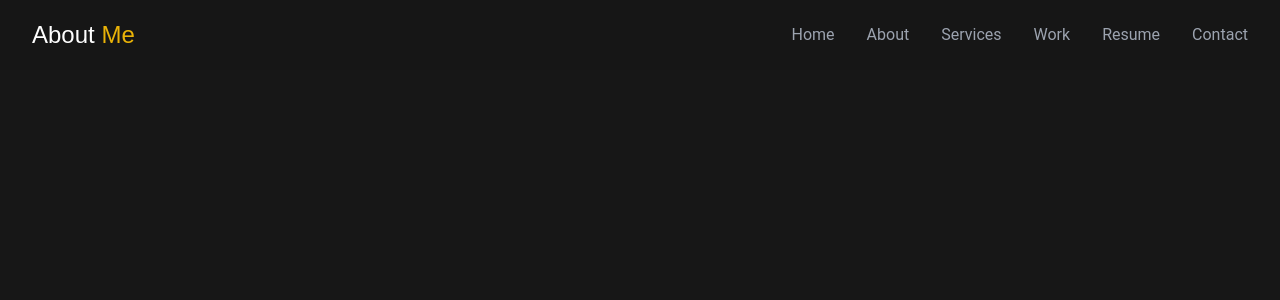
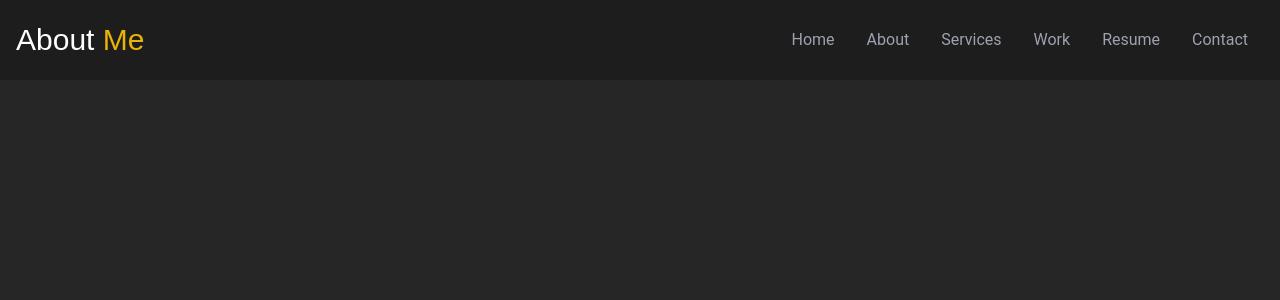
Before and after one commit to DenisUlate/React-personal-portfolio1, a React (Create React App) app: page / in a window 1280 px wide. Shown: the top 300 px of the page. Built offline with nearby package versions, Linux system fonts and the light colour scheme.

Commit message:
Navbar final version with react scroll

```diff
--- a/package.json
+++ b/package.json
@@ -10,6 +10,7 @@
     "react-dom": "^18.2.0",
     "react-icons": "^4.9.0",
     "react-scripts": "5.0.1",
+    "react-scroll": "^1.8.9",
     "web-vitals": "^2.1.4"
   },
   "scripts": {
--- a/src/components/Nav.jsx
+++ b/src/components/Nav.jsx
@@ -1,42 +1,75 @@
-import React from "react";
+import React, { useState } from "react";
+import { Link, Element } from "react-scroll";
 import { GiHamburgerMenu } from "react-icons/gi";
+import { FiX } from "react-icons/fi";
 
 const Nav = () => {
+  // Define a state variable 'nav' and a function 'setNav' to update its value
+  const [nav, setNav] = useState(false);
+
+  // Define a function 'handleClick' that toggles the value of 'nav' when called
+  const handleClick = () => setNav(!nav);
+
   return (
-    <div className="lg:fixed w-full h-[70px] flex  items-center  bg-[var(--bg-transparent-black)] top-0">
-      <div className="lg:w-[1400px] m-auto px-4">
-        <nav className="flex flex-col md:flex-row md:justify-between items-center h-[50px]">
+    <div className=" fixed w-full h-[80px] flex justify-between  items-center  bg-[var(--bg-transparent-black)] px-4">
       {/* Logo */}
-          <div className="absolute left-0 md:relative  px-4">
-            <p className="text-white f-title text-2xl">
+      <div>
+        <a className="text-white f-title text-3xl cursor-pointer">
           About <span className="text-[var(--yellow)] ">Me</span>
-            </p>
+        </a>
       </div>
+
       {/* Menu */}
-          <ul className=" hidden md:flex text-gray-400 items-center md:ml-[4rem] md:text-[14px] lg:text-[1rem] ">
-            <li className="py-3 md:px-4 lg:px-4 f-paragraph hover:text-[#fff] cursor-pointer">Home</li>
-            <li className="py-3 md:px-4 lg:px-4 f-paragraph hover:text-[#fff] cursor-pointer">About</li>
-            <li className="py-3 md:px-4 lg:px-4 f-paragraph hover:text-[#fff] cursor-pointer">Services</li>
-            <li className="py-3 md:px-4 lg:px-4 f-paragraph hover:text-[#fff] cursor-pointer">Work</li>
-            <li className="py-3 md:px-4 lg:px-4 f-paragraph hover:text-[#fff] cursor-pointer">Resume</li>
-            <li className="py-3 md:px-4 lg:px-4 f-paragraph hover:text-[#fff] cursor-pointer">Contact</li>
+      <ul className=" hidden md:flex md:text-[14px] lg:text-[1rem] ">
+        <li className="py-3 md:px-4 ">
+          <Link to="Home" smooth={true} duration={500}>
+            Home
+          </Link>
+        </li>
+        <li className="py-3 md:px-4 ">
+          <Link to="Home" smooth={true} duration={500}>
+            About
+          </Link>
+        </li>
+        <li className="py-3 md:px-4 ">
+          <Link to="Home" smooth={true} duration={500}>
+            Services
+          </Link>
+        </li>
+        <li className="py-3 md:px-4 ">
+          <Link to="Home" smooth={true} duration={500}>
+            Work
+          </Link>
+        </li>
+        <li className="py-3 md:px-4 ">
+          <Link to="Home" smooth={true} duration={500}>
+            Resume
+          </Link>
+        </li>
+        <li className="py-3 md:px-4 ">
+          <Link to="Home" smooth={true} duration={500}>
+            Contact
+          </Link>
+        </li>
       </ul>
+
       {/* Hamburger */}
-          <div className="md:hidden text-white flex absolute right-4 ">
-            {/* Icon */}
-            <GiHamburgerMenu size={30} />
+      <div onClick={handleClick} className="md:hidden z-10 text-white flex absolute right-4 ">
+        {!nav ? <GiHamburgerMenu size={30} /> : <FiX size={30} />}
       </div>
       {/* mobile Menu */}
-          <ul className=" h-screen w-full text-gray-400 md:hidden flex flex-col absolute top-[4.5rem] left-0">
-            <li className="w-full  px-2 py-3 f-paragraph hover:text-[#fff] cursor-pointer">Home</li>
-            <li className="w-full  px-2 py-3 f-paragraph hover:text-[#fff] cursor-pointer">About</li>
-            <li className="w-full  px-2 py-3 f-paragraph hover:text-[#fff] cursor-pointer">Services</li>
-            <li className="w-full  px-2 py-3 f-paragraph hover:text-[#fff] cursor-pointer">Work</li>
-            <li className="w-full  px-2 py-3 f-paragraph hover:text-[#fff] cursor-pointer">Resume</li>
-            <li className="w-full  px-2 py-3 f-paragraph hover:text-[#fff] cursor-pointer">Contact</li>
+      <ul
+        className={
+          !nav ? "hidden" : "md:hidden absolute top-[5rem] left-0 w-full h-screen bg-[var(--bg-grey-dark)] flex flex-col px-4"
+        }
+      >
+        <li className="w-full py-6 text-4xl ">Home</li>
+        <li className="w-full py-6 text-4xl ">About</li>
+        <li className="w-full py-6 text-4xl ">Services</li>
+        <li className="w-full py-6 text-4xl ">Work</li>
+        <li className="w-full py-6 text-4xl ">Resume</li>
+        <li className="w-full py-6 text-4xl ">Contact</li>
       </ul>
-        </nav>
-      </div>
     </div>
   );
 };
--- a/src/index.css
+++ b/src/index.css
@@ -41,7 +41,7 @@ body {
   min-height: 100vh;
   text-rendering: optimizeSpeed;
   line-height: 1.5;
-	background: var(--bg-black);
+  background: var(--bg-grey-dark);
 }
 
 /* --------------------------MAIN STYLES------------------------ */
@@ -67,11 +67,20 @@ body {
     font-family: var(--f-title);
   }
 
-	.f-paragraph {
-		font-family: var(--f-paragraph);
+  body {
+    @apply font-[Roboto];
+  }
+
+  ul {
+    @apply text-gray-400;
+  }
+
+  li {
+    @apply cursor-pointer;
+    @apply hover:text-[#fff];
   }
 }
 
 .bg-dark {
-	background: var(--bg-black);
+  background: var(--bg-grey-dark);
 }
```
Also changed, not shown: 1 other file (tests, documents, lock files or other folders). Lines whose indentation alone changed are shown as unchanged.
